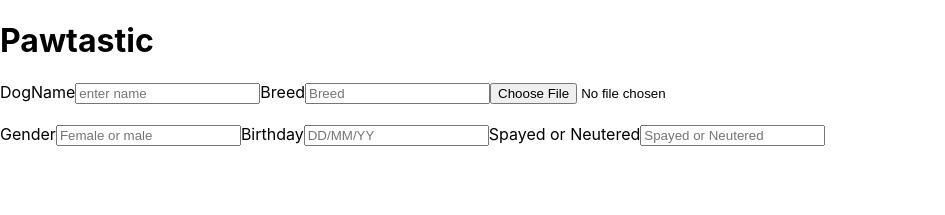
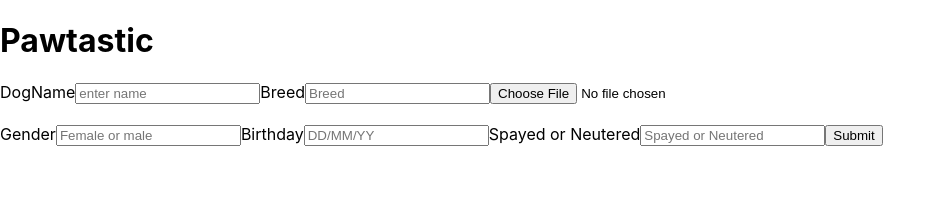
Before and after one commit to RonaldMcguire/forms2, a React (Create React App) app in the folder project/: page / in a window 1280 px wide. Shown: the top 215 px of the page, without its empty margins (0-945 px from the left). Built offline with nearby package versions, Linux system fonts and the light colour scheme.

Commit message:
This is where i set up the button

```diff
--- a/project/src/components/forms.jsx
+++ b/project/src/components/forms.jsx
@@ -52,7 +52,7 @@ class forms extends Component{
       this.setState({
         formComplete: true
       })
-      alert(`Your form has been submitted! We will contact you shortly to schedule a consultation for ${this.state.name}!`)
+      alert(`Your form has been submitted!`)
     }
 
 
@@ -104,6 +104,12 @@ class forms extends Component{
 
               />
 
+                <button
+                className="btn btn-primary btn-sm m-2"
+                type='submit'
+                onClick={this.submitForm}
+                >Submit</button>
+
 
 
         </form>
```
